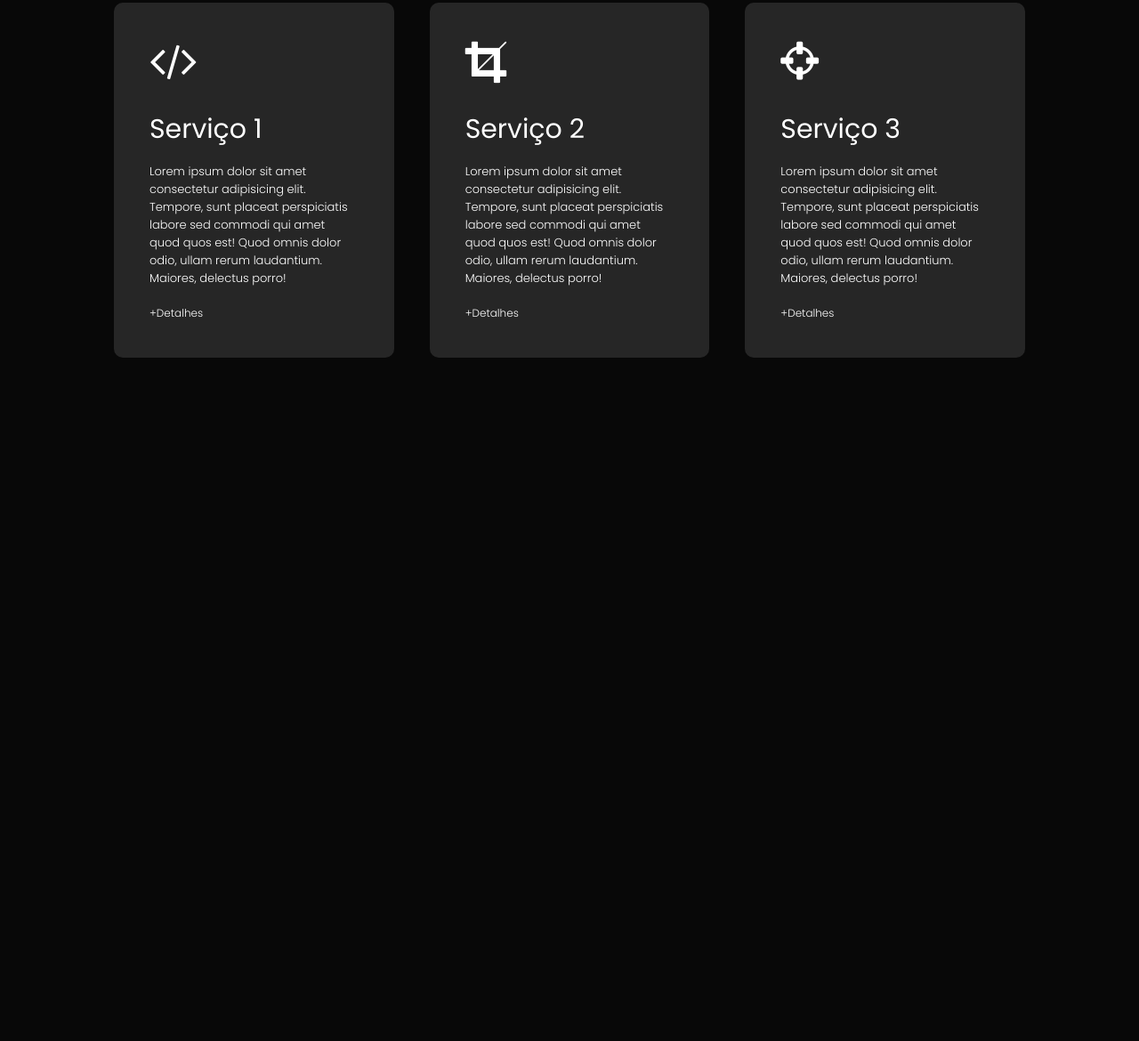
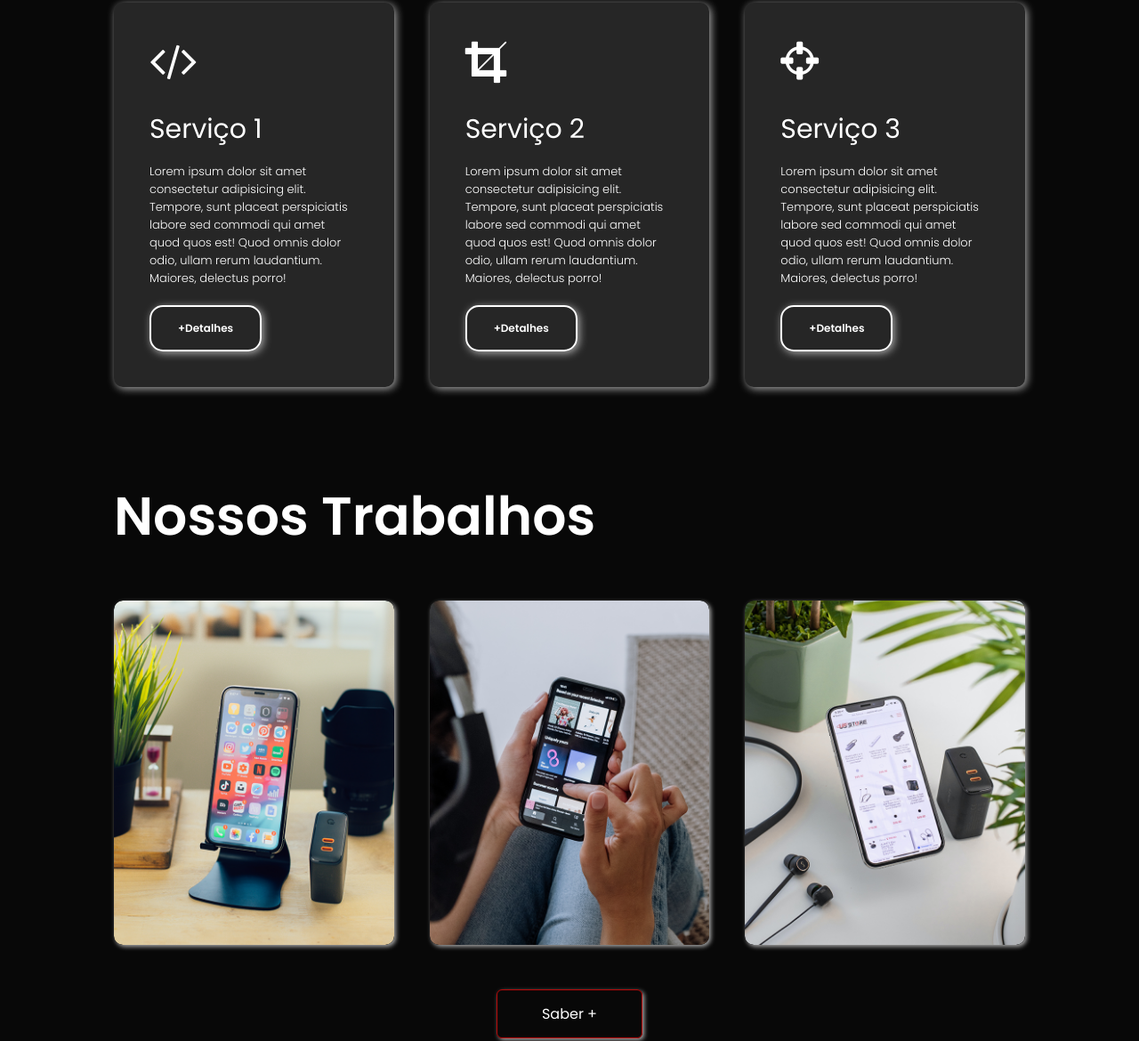
Before and after one commit to josefferchancesadm/PoritfolioWebSite, a plain HTML site: page index.html in a window 1280 px wide. Shown: the part 1630-2800 px from the top of the page at 89% size. Before the commit the page ends 2072 px from the top, so only its background shows below. Drawn offline with Linux system fonts and the light colour scheme.

Commit message:
portfolio end

```diff
--- a/index.html
+++ b/index.html
@@ -122,6 +122,40 @@
       </div>
     </div>
 
+    <!-- -----------------portfolio---------------- -->
+    <div id="portfolio">
+      <div class="container">
+        <h1 class="sub-titulo">Nossos Trabalhos</h1>
+        <div class="work-list">
+          <div class="work">
+            <img src="images/work-1.png">
+            <div class="layer">
+              <h3>Trabalho 1</h3>
+              <p>Trabalho realizado com muito carinho para nossos parceiros</p>
+              <a href="#"><i class="fa fa-external-link"></i></a>
+            </div>
+          </div>
+          <div class="work">
+            <img src="images/work-2.png">
+            <div class="layer">
+              <h3>Trabalho 2</h3>
+              <p>Trabalho realizado com muito carinho para nossos parceiros</p>
+              <a href="#"><i class="fa fa-external-link"></i></a>
+            </div>
+          </div>
+          <div class="work">
+            <img src="images/work-3.png">
+            <div class="layer">
+              <h3>Trabalho 2</h3>
+              <p>Trabalho realizado com muito carinho para nossos parceiros</p>
+              <a href="#"><i class="fa fa-external-link"></i></a>
+            </div>
+          </div>
+        </div>
+        <a href="#" class="btn">Saber +</a>
+      </div>
+    </div>
+
     <script>
       var tablinks = document.getElementsByClassName("tab-links");
       var tabcontents = document.getElementsByClassName("tab-contents");
--- a/style.css
+++ b/style.css
@@ -103,6 +103,12 @@ nav ul li a:hover::after {
 .about-col-1 img {
   width: 100%;
   border-radius: 15px;
+  box-shadow: 2px 2px 10px #ababab;
+  transition: 0.5s;
+}
+
+.about-col-1 img:hover {
+  transform: scale(1.05);
 }
 
 .about-col-2 {
@@ -175,16 +181,17 @@ nav ul li a:hover::after {
   margin-top: 50px;
 }
 
-.services-list div{
+.services-list div {
   background: #262626;
   padding: 40px;
   font-size: 13px;
   font-weight: 300;
   border-radius: 10px;
   transition: background 0.5s, transform 0.5s;
+  box-shadow: 2px 2px 10px #ababab;
 }
 
-.services-list div i{
+.services-list div i {
   font-size: 50px;
   margin-bottom: 30px;
 }
@@ -195,15 +202,120 @@ nav ul li a:hover::after {
   margin-bottom: 15px;
 }
 
-.services-list div a{
+.services-list div a {
+  position: relative;
   text-decoration: none;
   color: #fff;
+  background: transparent;
   font-size: 12px;
   margin-top: 20px;
+  padding: 15px 30px;
+  border-radius: 15px;
+  border: 2px solid #fff;
+  font-weight: 600;
+  width: fit-content;
   display: inline-block;
+  box-shadow: 2px 2px 10px #ababab;
+  transition: background 0.5s;
 }
 
-.services-list div:hover{
+.services-list div a:hover {
+  color: #000000;
+  border: none;
+  background: #ababab;
+  transform: translateY(10px);
+}
+
+.services-list div:hover {
   background: #bb0808;
   transform: translateY(-10px);
 }
+
+/* -------------------portfolio--------------------- */
+#portfolio {
+  padding: 50px 0;
+}
+
+.work-list {
+  display: grid;
+  grid-template-columns: repeat(auto-fit, minmax(250px, 1fr));
+  gap: 40px;
+  margin-top: 50px;
+}
+
+.work {
+  border-radius: 10px;
+  overflow: hidden;
+  position: relative;
+  box-shadow: 2px 2px 5px #ababab;
+}
+
+.work img {
+  width: 100%;
+  border-radius: 10px;
+  display: block;
+  transition: transform 0.5s;
+}
+
+.layer {
+  width: 100%;
+  height: 0;
+  background: linear-gradient(rgba(0, 0, 0, 0.6), #bb0808);
+  border-radius: 10px;
+  position: absolute;
+  left: 0;
+  bottom: 0;
+  overflow: hidden;
+  display: flex;
+  align-items: center;
+  justify-content: center;
+  flex-direction: column;
+  padding: 0 40px;
+  text-align: center;
+  font-size: 14px;
+  transition: height 0.5s;
+}
+
+.layer h3 {
+  font-weight: 500;
+  margin-top: 20px;
+}
+
+.layer a {
+  margin-top: 20px;
+  color: #bb0808;
+  text-decoration: none;
+  font-size: 18px;
+  line-height: 60px;
+  background: #fff;
+  width: 60px;
+  height: 60px;
+  border-radius: 50%;
+  text-align: center;
+}
+
+.work:hover img {
+  transform: scale(1.1);
+}
+
+.work:hover .layer {
+  height: 100%;
+}
+
+.btn {
+  display: block;
+  margin: 50px auto;
+  width: fit-content;
+  border: 1px solid #bb0808;
+  padding: 14px 50px;
+  border-radius: 6px;
+  text-decoration: none;
+  color: #fff;
+  transition: all 0.5s;
+  box-shadow: 2px 2px 5px #ababab;
+}
+
+.btn:hover{
+  background: #bb0808;
+  transform: translateY(10px);
+}
```
